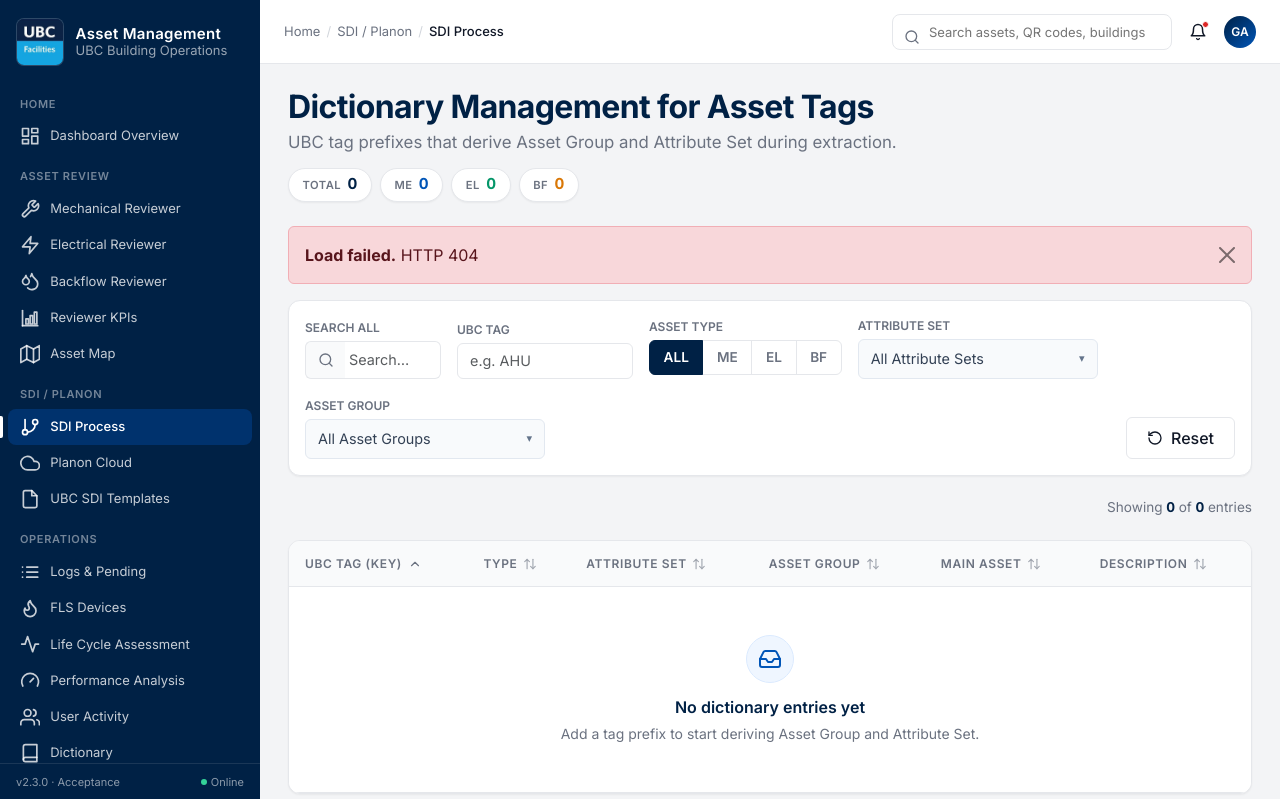
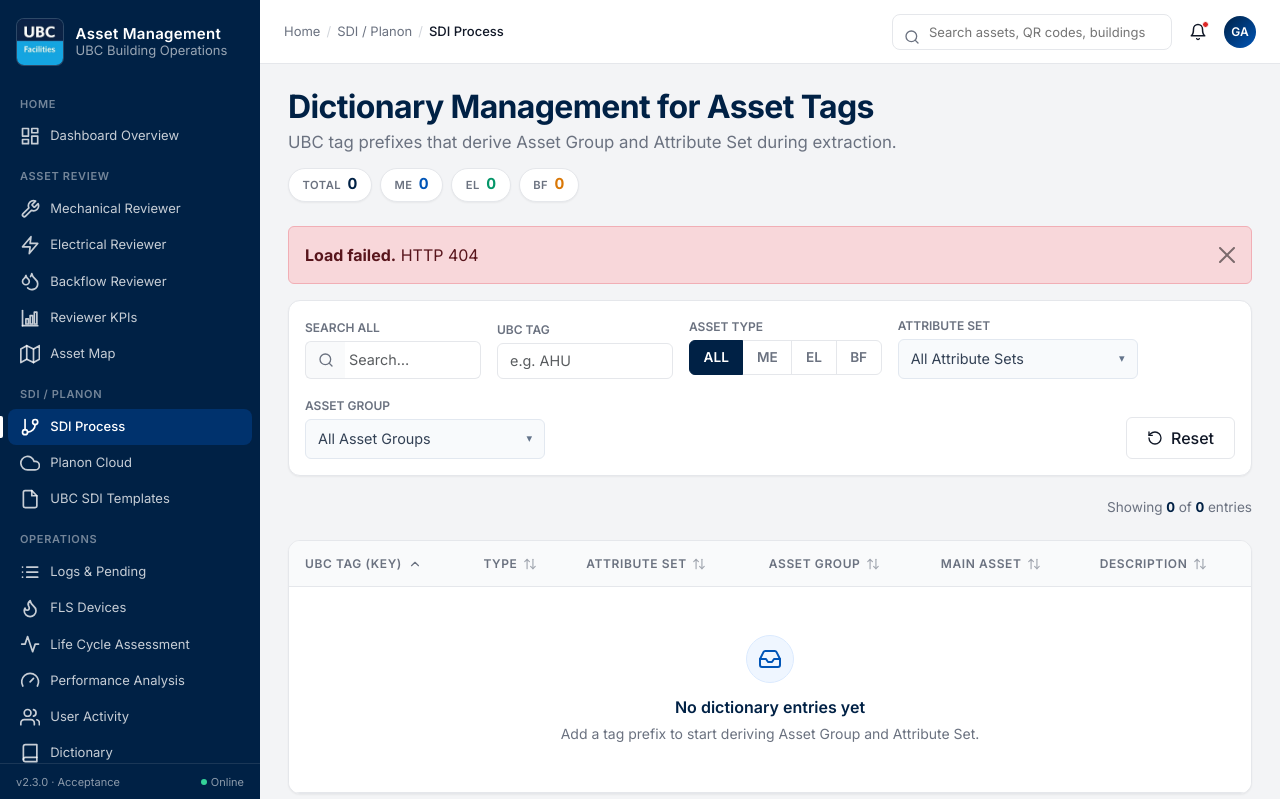
Before and after one commit to gandradepa/asset_capture_full_version_postgresql_ver008, a Flask app: template Dashboard/templates/index_dictionary.html in a window 1280 px wide. Shown: the top 799 px of the page. Run offline with Flask 3, Linux system fonts and the light colour scheme; the template is opened without the code that fills it, so the values that code supplies are empty; some libraries are stand-ins or nearby versions.

Commit message:
Widen the Dictionary search field by a further 30%
8.5rem -> 11rem (136px -> 176px). Text area is now 136px, comfortably
past what the placeholder needs.

Tradeoff: at 1600px the toolbar goes back to two rows - 147px is the
widest that keeps one row there. 1920px stays single-row; 1440px and
below were already two rows at any width above 100px.

Co-Authored-By: Claude Fable 5 <noreply@anthropic.com>

```diff
--- a/Dashboard/templates/index_dictionary.html
+++ b/Dashboard/templates/index_dictionary.html
@@ -203,8 +203,8 @@
            toolbar's slack and rendered 294-528px depending on viewport. Reset
            now takes the slack via its margin-left:auto. */
         .filter-field--search {
-            flex: 0 0 8.5rem;
-            min-width: 8.5rem;
+            flex: 0 0 11rem;
+            min-width: 11rem;
         }
 
         .filter-field--tag {
```
